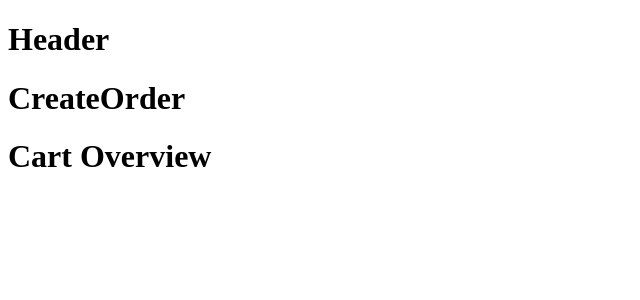
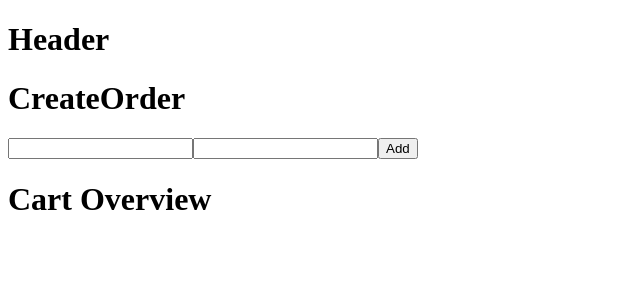
Before and after one commit to sandeepdewangan/9-pizza-app, a React (Vite) app: page /order/new in a window 1280 px wide. Shown: the top 300 px of the page, without its empty margins (0-640 px from the left). Built offline with nearby package versions, Linux system fonts and the light colour scheme.

Commit message:
Calling action and form submission

```diff
--- a/src/App.jsx
+++ b/src/App.jsx
@@ -4,7 +4,9 @@ import Menu, { loader as menuLoader } from "./features/menu/Menu";
 import User from "./features/user/User";
 import Cart from "./features/cart/Cart";
 import Order from "./features/order/Order";
-import CreateOrder from "./features/order/CreateOrder";
+import CreateOrder, {
+  action as createOrderAction,
+} from "./features/order/CreateOrder";
 import AppLayout from "./ui/AppLayout";
 import Error from "./ui/Error";
 
@@ -32,6 +34,7 @@ function App() {
         {
           path: "/order/new",
           element: <CreateOrder />,
+          action: createOrderAction,
         },
         {
           path: "/order:orderId",
--- a/src/features/order/CreateOrder.jsx
+++ b/src/features/order/CreateOrder.jsx
@@ -1,9 +1,25 @@
+import { Form, redirect } from "react-router-dom";
+
 const CreateOrder = () => {
   return (
     <div>
       <h1>CreateOrder</h1>
+      <Form method="POST">
+        <input type="text" name="fullname" />
+        <input type="text" name="mobile" />
+        <button>Add</button>
+      </Form>
     </div>
   );
 };
 
+// whenever form is submitted this function calls.
+export async function action({ request }) {
+  const formData = await request.formData();
+  const data = Object.fromEntries(formData);
+
+  // call actions from here
+  return redirect("/menu");
+}
+
 export default CreateOrder;
```
